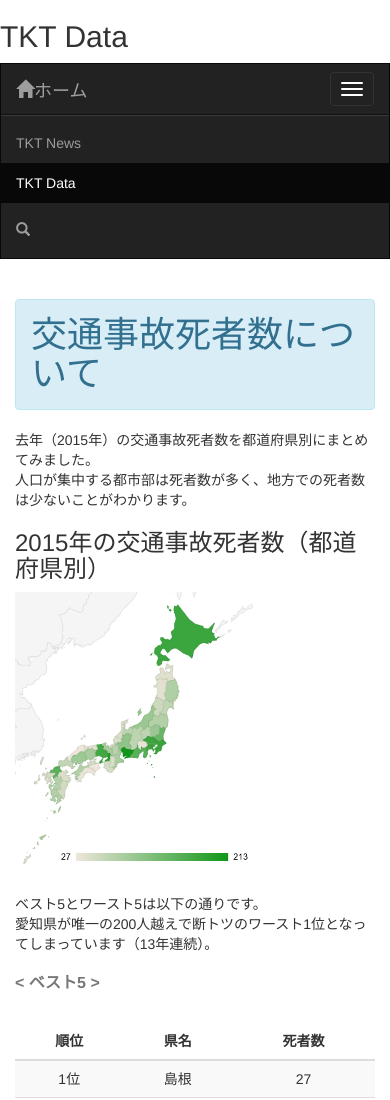
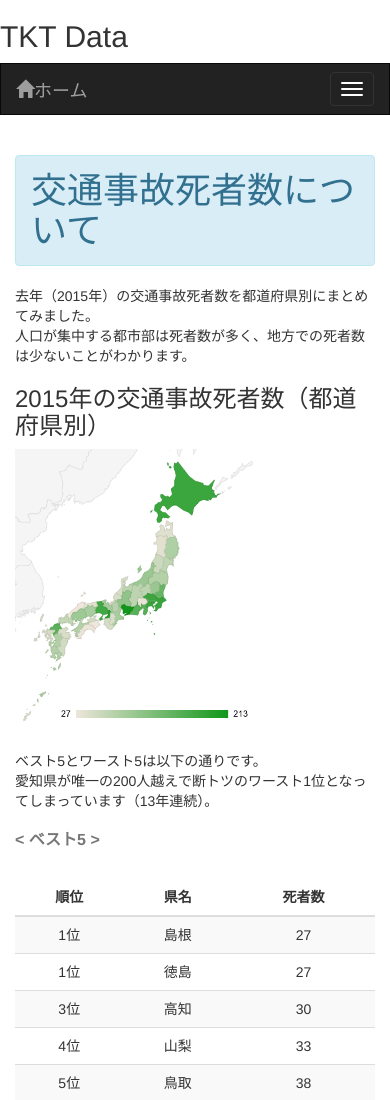
Before and after one commit to ochi-taku/ochi-taku.github.io, a plain HTML site: page ProjectC/index.html in a window 390 px wide. Shown: the top 1100 px of the page. Drawn offline with Linux system fonts and the light colour scheme; a script that the page names is missing.

Commit message:
微修正

```diff
--- a/ProjectC/index.html
+++ b/ProjectC/index.html
@@ -162,22 +162,22 @@
         <h2>TKT Data</h2>
         <nav class="navbar navbar-inverse">
             <div class="navbar-header">
-                <button class="navbar-toggle" data-toggle="collapseD" data-target=".targetD">
+                <button class="navbar-toggle" data-toggle="collapse" data-target=".target">
                     <span class="icon-bar"></span>
                     <span class="icon-bar"></span>
                     <span class="icon-bar"></span>
                 </button>
                 <a class="navbar-brand" href=""><span class="glyphicon glyphicon-home"></span>ホーム</a>
             </div>
-            <div class="collapseD navbar-collapse targetD">
+            <div class="collapse navbar-collapse target">
                 <ul class="nav navbar-nav">
-                    <li><a href="/kadai.html">TKT News</a>
+                    <li><a href="kadai.html">TKT News</a>
                     </li>
                     <li class="active"><a href="">TKT Data</a>
                     </li>
                 </ul>
                 <ul class="nav navbar-nav navbar-right">
-                    <li class="dropdownD"><a class="dropdown-toggle" data-toggle="dropdownD" href=""><span class="glyphicon glyphicon-search"></span></a>
+                    <li class="dropdown"><a class="dropdown-toggle" data-toggle="dropdown" href=""><span class="glyphicon glyphicon-search"></span></a>
                         <ul class="dropdown-menu">
                             <li>
                                 <form class="well form-search">
```
